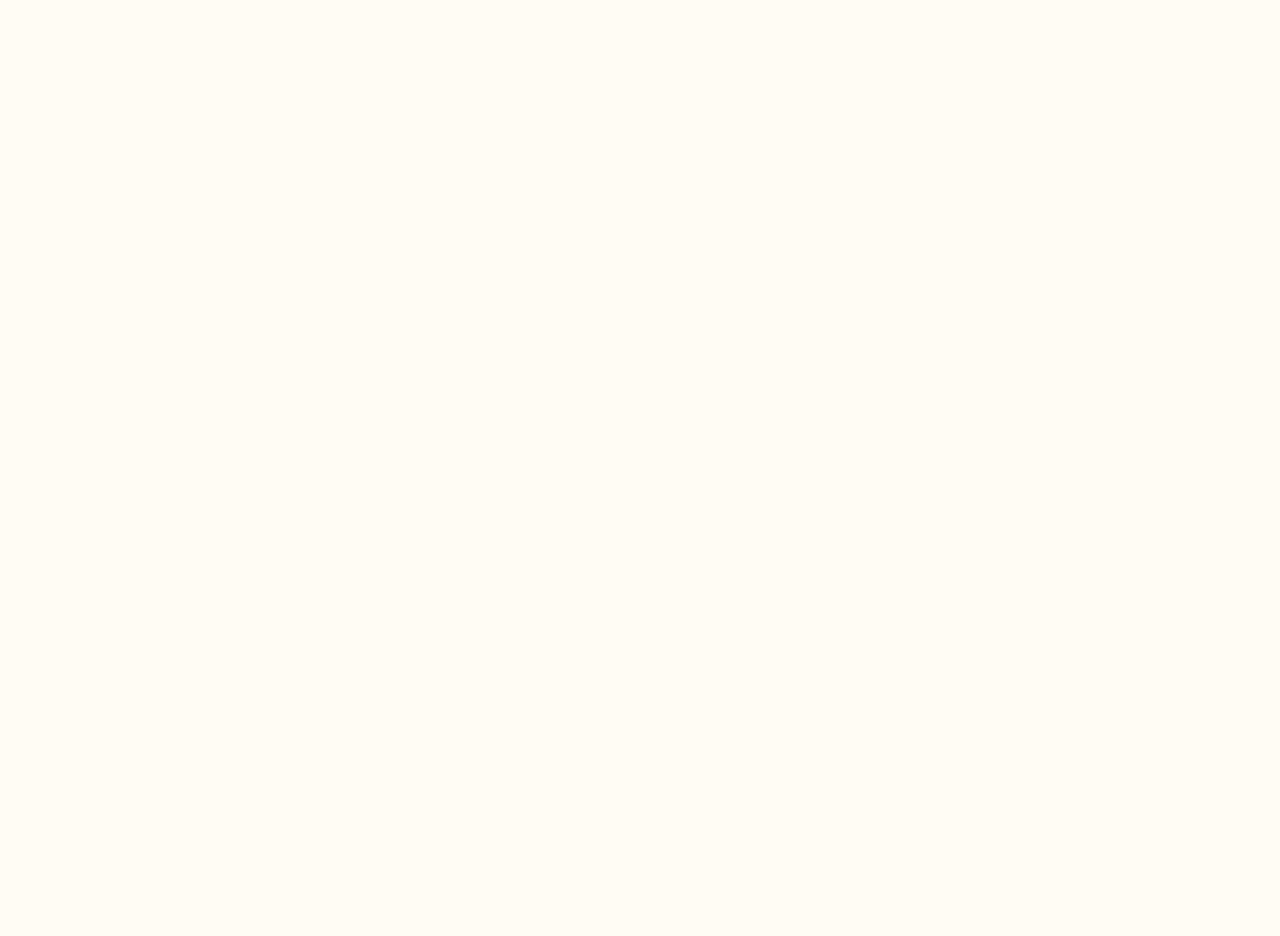
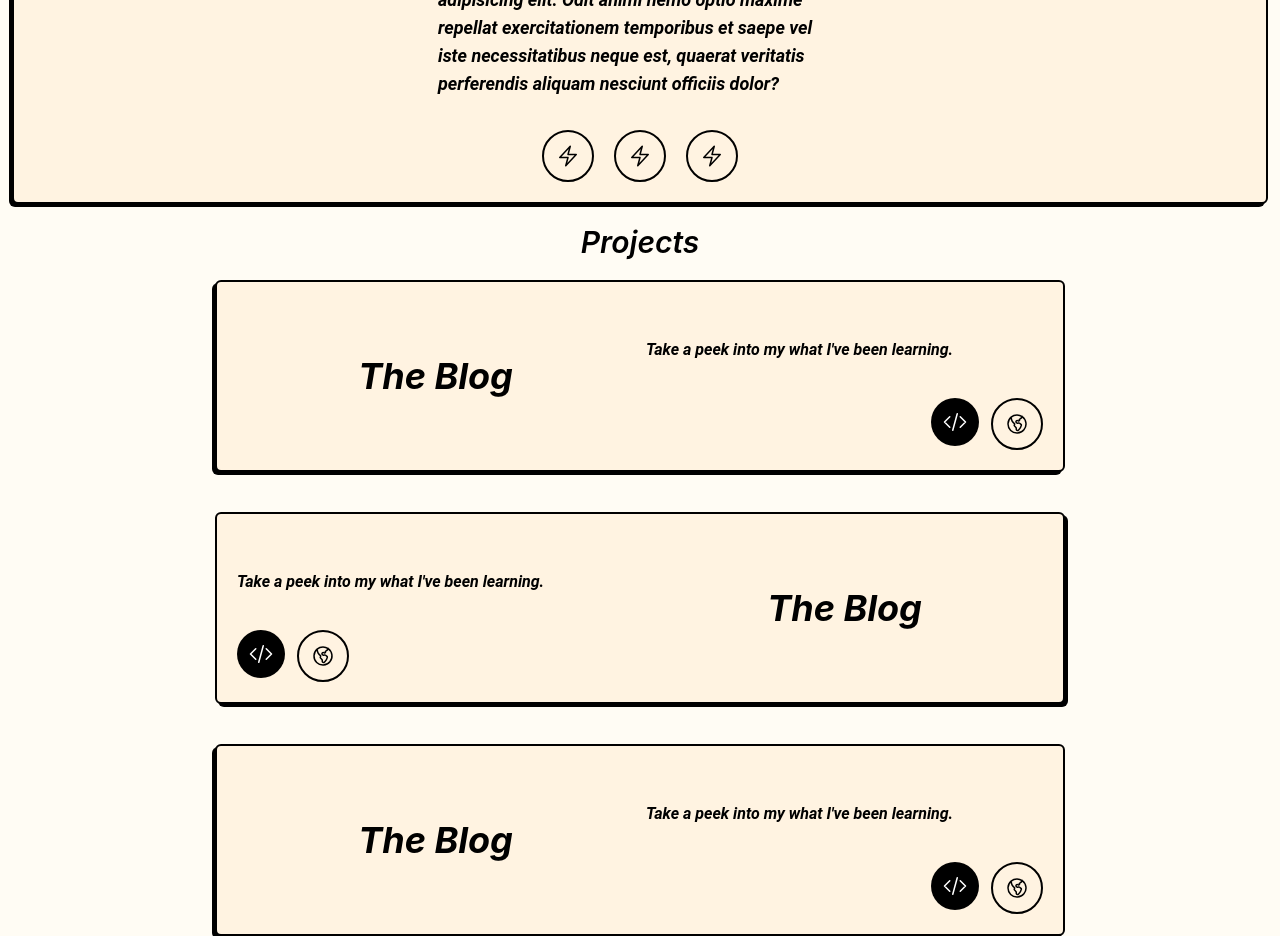
Before and after one commit to programmergeek/landing-page, a Next.js app in the folder landing-page/: page / in a window 1280 px wide. Shown: the part 960-1896 px from the top of the page. Before the commit the page ends 804 px from the top, so only its background shows below. Built offline with nearby package versions, Linux system fonts and the light colour scheme.

Commit message:
build out page structure

```diff
--- a/landing-page/pages/index.tsx
+++ b/landing-page/pages/index.tsx
@@ -1,7 +1,7 @@
 import type { NextPage } from 'next'
 import Head from 'next/head'
 import Image from 'next/image'
-import { HeroBanner, Navbar } from '../components'
+import { Card, HeroBanner, IconButton, Navbar, ProjectCard } from '../components'
 import styles from '../styles/Home.module.css'
 
 const Home: NextPage = () => {
@@ -9,8 +9,112 @@ const Home: NextPage = () => {
     <div className="">
       <Navbar />
       <HeroBanner />
+      <section id="About Me">
+        <Card className="mt-3 mx-1.5">
+          <h1 className="font-sourceCodePro italic text-2xl lg:text-3xl font-semibold text-center mb-5 lg:mb-11">
+            About me
+          </h1>
+          <p className="w-11/12 lg:w-4/12 mx-auto font-roboto italic font-semibold text-sm lg:text-lg">
+            Lorem ipsum dolor sit amet, consectetur adipisicing elit. Odit animi
+            nemo optio maxime repellat exercitationem temporibus et saepe vel
+            iste necessitatibus neque est, quaerat veritatis perferendis aliquam
+            nesciunt officiis dolor?
+          </p>
+          <div className="w-fit mx-auto mt-8 flex gap-5">
+            <IconButton
+              style="outline"
+              icon={
+                <svg
+                  xmlns="http://www.w3.org/2000/svg"
+                  fill="none"
+                  viewBox="0 0 24 24"
+                  strokeWidth={1.5}
+                  stroke="currentColor"
+                  className="w-6 h-6"
+                >
+                  <path
+                    strokeLinecap="round"
+                    strokeLinejoin="round"
+                    d="M3.75 13.5l10.5-11.25L12 10.5h8.25L9.75 21.75 12 13.5H3.75z"
+                  />
+                </svg>
+              }
+            />
+            <IconButton
+              style="outline"
+              icon={
+                <svg
+                  xmlns="http://www.w3.org/2000/svg"
+                  fill="none"
+                  viewBox="0 0 24 24"
+                  strokeWidth={1.5}
+                  stroke="currentColor"
+                  className="w-6 h-6"
+                >
+                  <path
+                    strokeLinecap="round"
+                    strokeLinejoin="round"
+                    d="M3.75 13.5l10.5-11.25L12 10.5h8.25L9.75 21.75 12 13.5H3.75z"
+                  />
+                </svg>
+              }
+            />
+            <IconButton
+              style="outline"
+              icon={
+                <svg
+                  xmlns="http://www.w3.org/2000/svg"
+                  fill="none"
+                  viewBox="0 0 24 24"
+                  strokeWidth={1.5}
+                  stroke="currentColor"
+                  className="w-6 h-6"
+                >
+                  <path
+                    strokeLinecap="round"
+                    strokeLinejoin="round"
+                    d="M3.75 13.5l10.5-11.25L12 10.5h8.25L9.75 21.75 12 13.5H3.75z"
+                  />
+                </svg>
+              }
+            />
+          </div>
+        </Card>
+      </section>
+      <section className="mt-3" id="Projects">
+        <h1 className="font-sourceCodepro italic font-semibold text-3xl my-5 text-center">
+          Projects
+        </h1>
+        <div className="flex flex-col lg:flex-row justify-center gap-10 lg:flex-wrap">
+          <div className="w-fit mr-auto lg:m-0">
+            <ProjectCard
+              projectName="The Blog"
+              description="Take a peek into my what I've been learning."
+              demoLink="https://blog.willjoseph.xyz"
+              repoLink="https://github.com/programmergeek/the-blog"
+              />
+          </div>
+          <div className="w-fit ml-auto lg:m-0">
+            <ProjectCard
+              reverse
+              projectName="The Blog"
+              description="Take a peek into my what I've been learning."
+              demoLink="https://blog.willjoseph.xyz"
+              repoLink="https://github.com/programmergeek/the-blog"
+            />
+          </div>
+          <div className="w-fit mr-auto lg:m-0">
+            <ProjectCard
+              projectName="The Blog"
+              description="Take a peek into my what I've been learning."
+              demoLink="https://blog.willjoseph.xyz"
+              repoLink="https://github.com/programmergeek/the-blog"
+              />
+            </div>
+        </div>
+      </section>
     </div>
-  )
+  );
 }
 
 export default Home
```
